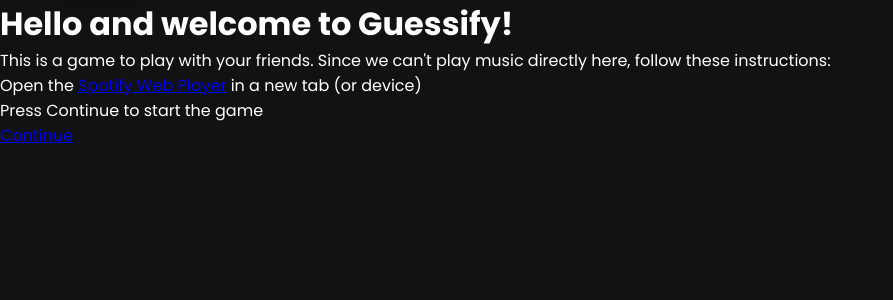
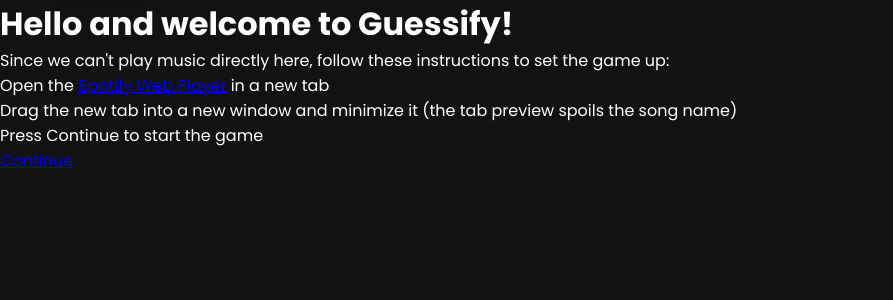
Before and after one commit to mkymac25/spordle, a Flask app: template templates/instructions.html in a window 1280 px wide. Shown: the part 63-363 px from the top of the page, without its empty margins (0-893 px from the left). Run offline with Flask 3, Linux system fonts and the light colour scheme; the template is opened without the code that fills it, so the values that code supplies are empty; parts of the project's set-up code (start-up, migrations or seed data) failed here and were passed over.

Commit message:
Update instructions.html

```diff
--- a/templates/instructions.html
+++ b/templates/instructions.html
@@ -13,9 +13,10 @@
 
     <div class="container">
         <h1>Hello and welcome to Guessify!</h1>
-        <p>This is a game to play with your friends. Since we can't play music directly here, follow these instructions:</p>
+        <p>Since we can't play music directly here, follow these instructions to set the game up:</p>
         <ol>
-            <li>Open the <a href="https://open.spotify.com" target="_blank">Spotify Web Player</a> in a new tab (or device)</li>
+            <li>Open the <a href="https://open.spotify.com" target="_blank">Spotify Web Player</a> in a new tab</li>
+            <li>Drag the new tab into a new window and minimize it (the tab preview spoils the song name)</li>
             <li>Press Continue to start the game</li>
         </ol>
         <a href="{{ url_for('game') }}" class="button">Continue</a>
```
